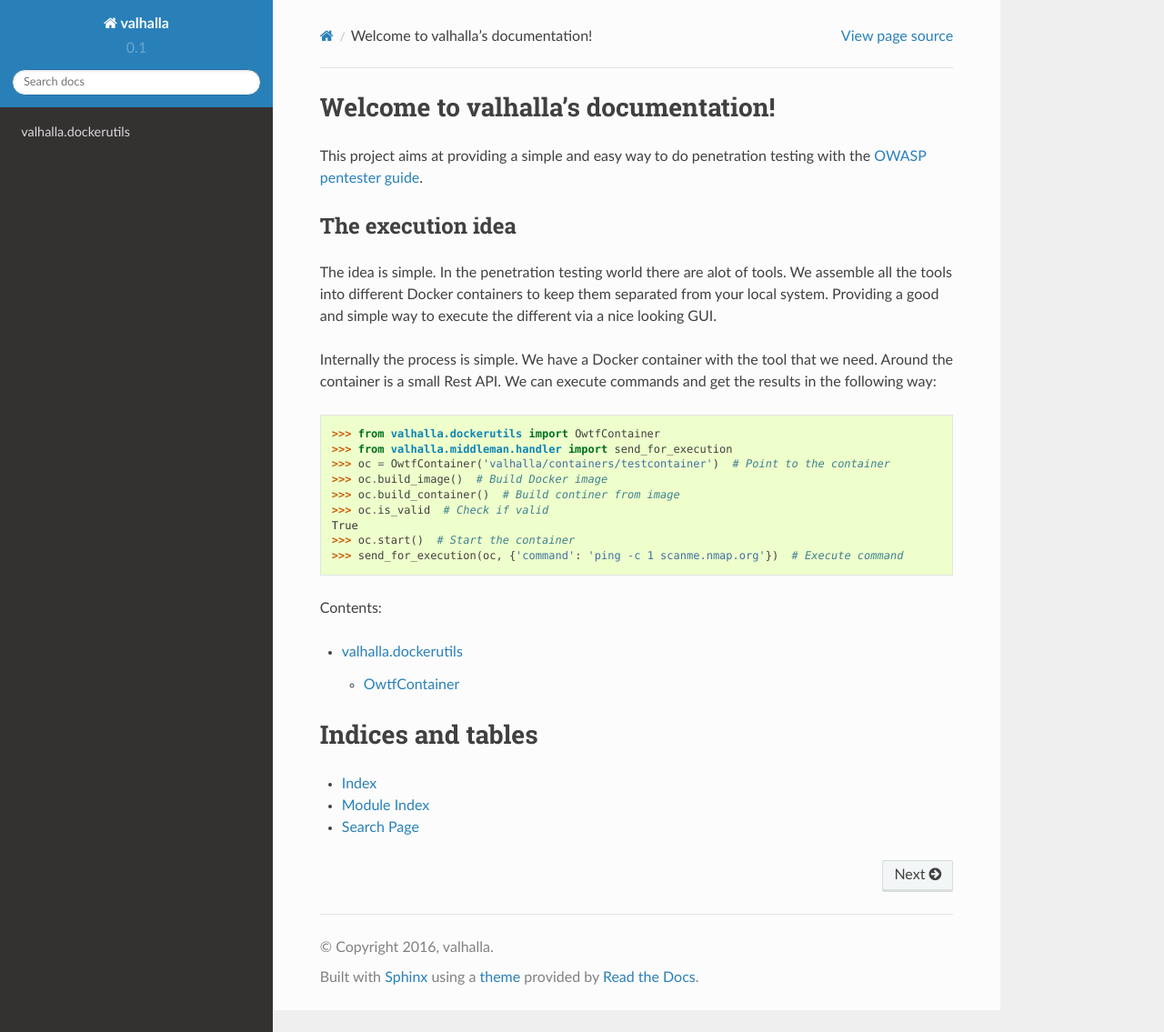
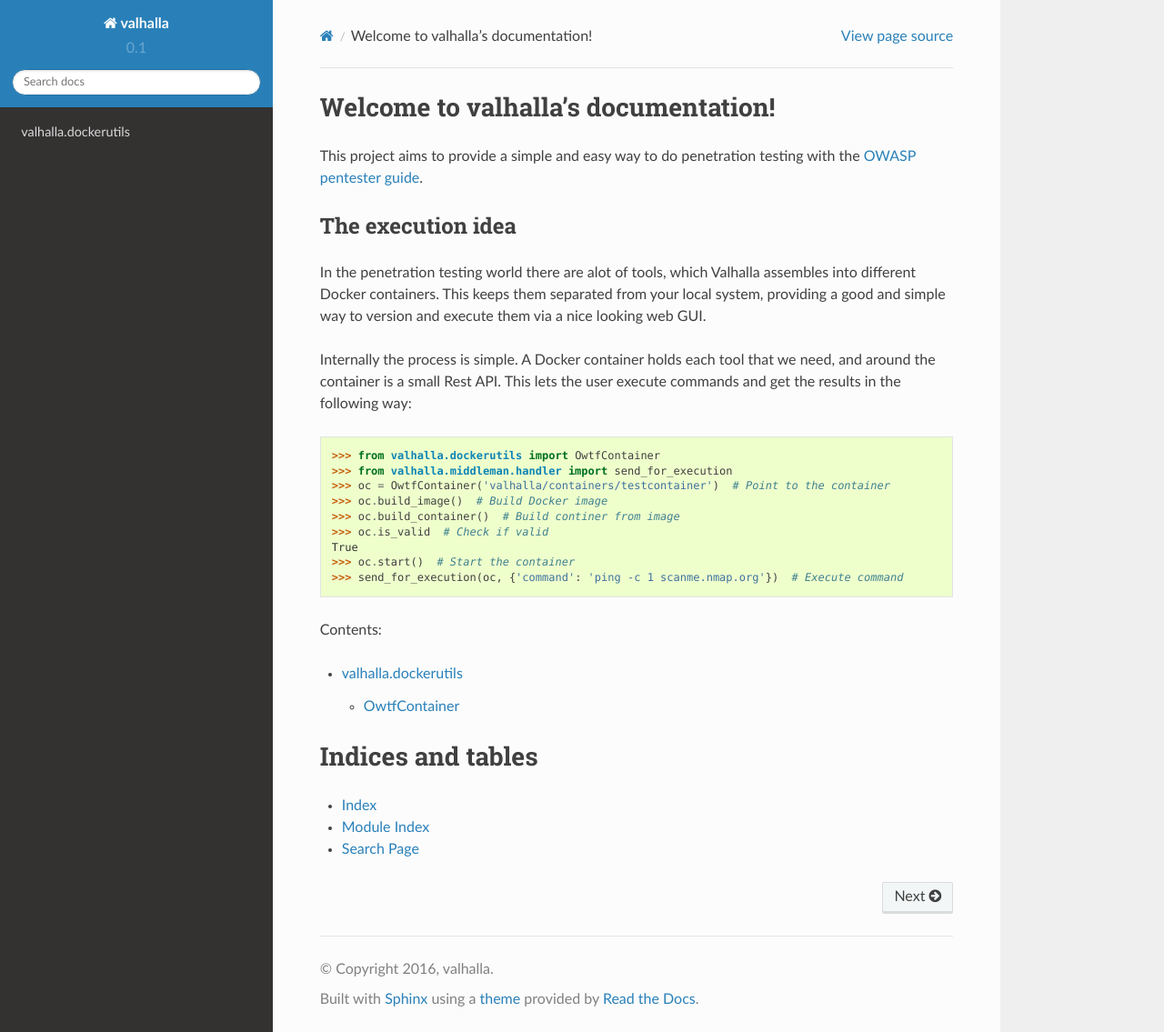
Before and after one commit to Kodkollektivet/owtf-valhalla, a Sphinx documentation site: the page built from docs/index.rst, in a window 1280 px wide and 1135 px high. Shown: the whole window at 91% size. Built offline with Sphinx 7.4.7 and the Read the Docs theme 2.0.0, drawn with Linux system fonts in a browser that asks for light colours.

Commit message:
Minor updates to documentation for index & dockerutils

```diff
--- a/docs/index.rst
+++ b/docs/index.rst
@@ -6,24 +6,21 @@
 Welcome to valhalla's documentation!
 ====================================
 
-This project aims at providing a simple and easy way to
+This project aims to provide a simple and easy way to
 do penetration testing with the `OWASP pentester guide <https://www.owasp.org/index.php/OWASP_Testing_Guide_v4_Table_of_Contents>`_.
 
 
 The execution idea
 ------------------
 
-The idea is simple.
-In the penetration testing world there are alot of tools.
-We assemble all the tools into different Docker containers
-to keep them separated from your local system.
-Providing a good and simple way to execute the different
-via a nice looking GUI.
+In the penetration testing world there are alot of tools, which
+Valhalla assembles into different Docker containers. This keeps them
+separated from your local system, providing a good and simple way to
+version and execute them via a nice looking web GUI.
 
-Internally the process is simple.
-We have a Docker container with the tool that we need.
-Around the container is a small Rest API.
-We can execute commands and get the results in the following way::
+Internally the process is simple. A Docker container holds each tool
+that we need, and around the container is a small Rest API. This lets
+the user execute commands and get the results in the following way::
 
     >>> from valhalla.dockerutils import OwtfContainer
     >>> from valhalla.middleman.handler import send_for_execution
```
Also changed, not shown: docs/dockerutils.rst (+8 -9 lines).
